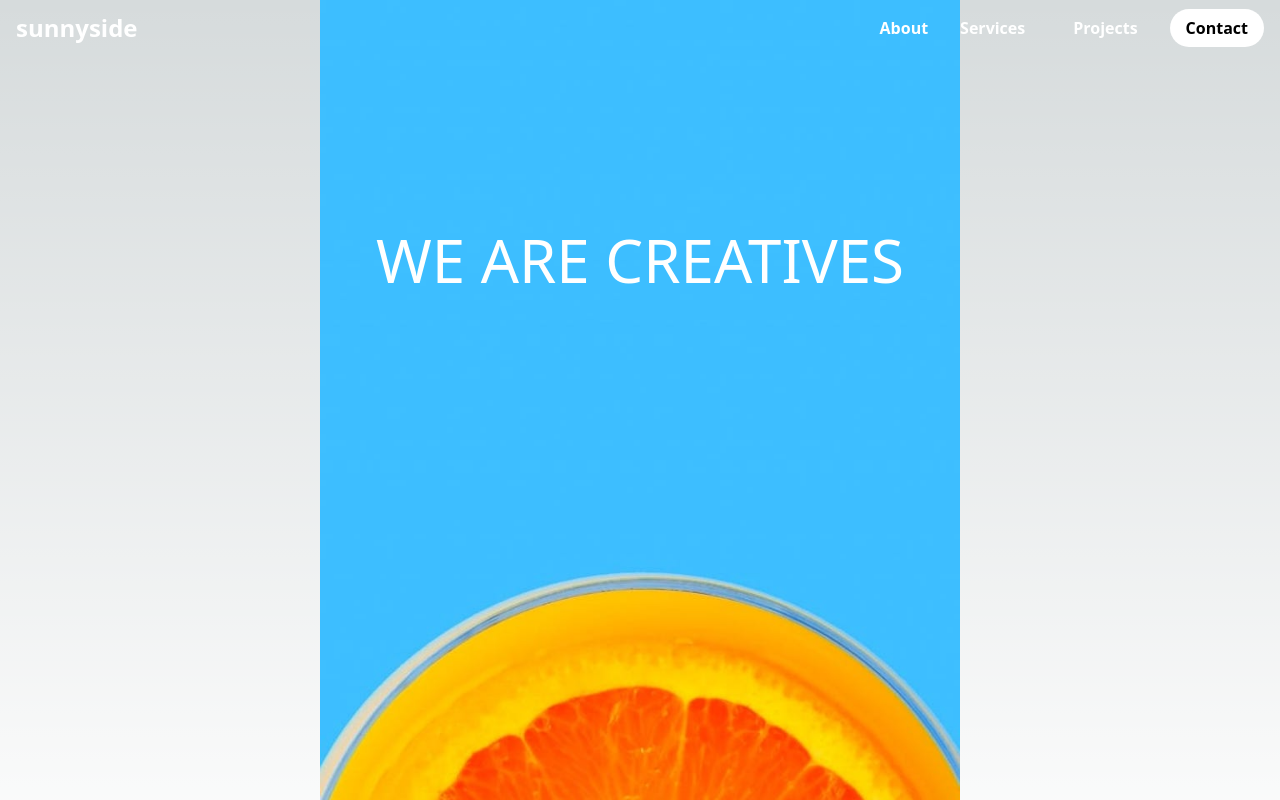
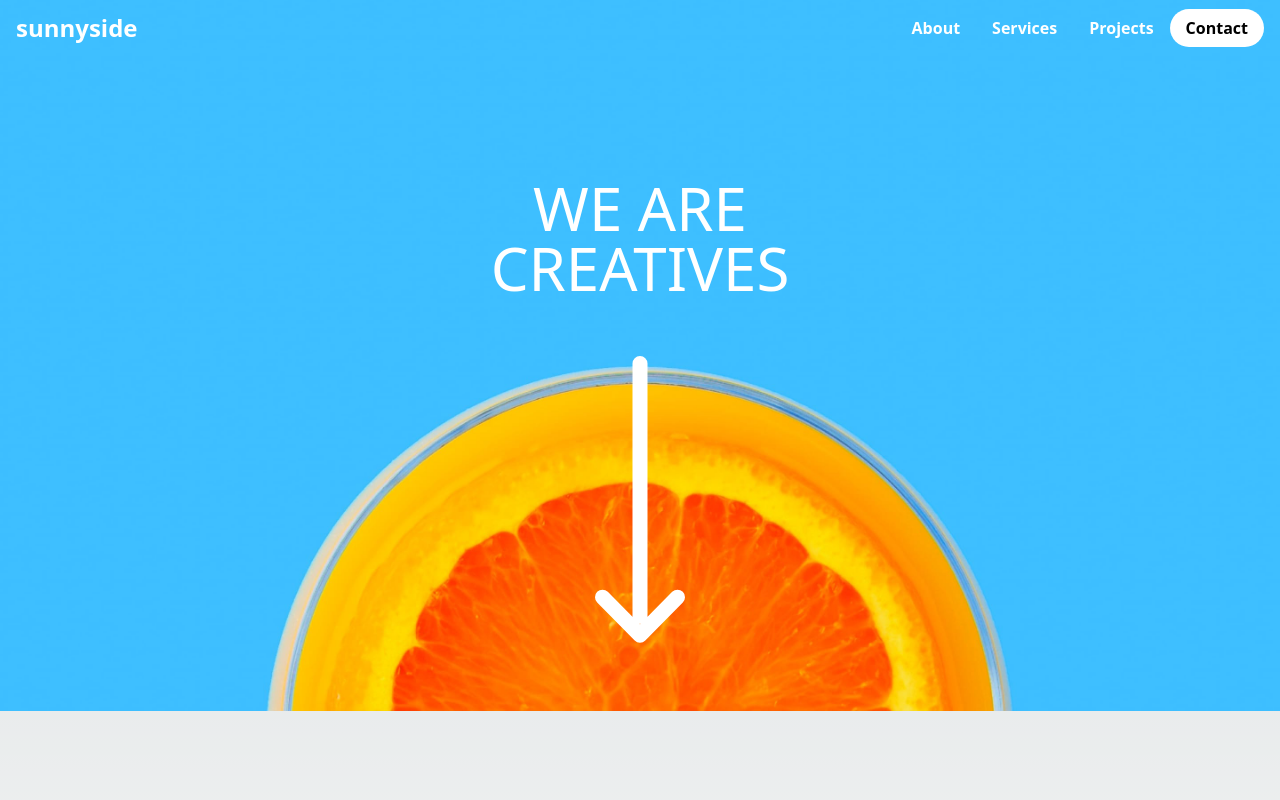
Before and after one commit to timbosTours/Frontend-Mentor-Sunnyside-Agency, a Next.js app: page / in a window 1280 px wide. Shown: the top 800 px of the page. Built offline with nearby package versions, Linux system fonts and the light colour scheme.

Commit message:
responsive banner

```diff
--- /dev/null
+++ b/components/Banner.tsx
@@ -0,0 +1,29 @@
+import React from 'react'
+import Image from 'next/image'
+
+function Banner() {
+    return (
+        <>
+            <header className="relative flex justify-center items-center " >
+                <Image
+                    className="md:hidden"
+                    src={"/images/mobile/image-header.jpg"}
+                    alt={'header image'}
+                    width={800}
+                    height={500}
+                />
+                <Image
+                    className="max-md:hidden"
+                    src={"/images/desktop/image-header.jpg"}
+                    alt={'header image'}
+                    width={2000}
+                    height={1000}
+                />
+                <h1 className="uppercase text-6xl w-96 text-center text-white absolute top-1/4">we are creatives</h1>
+                <img className="absolute h-44 top-1/2 lg:h-72" src="/images/icon-arrow-down.svg" alt="down arrow" />
+            </header>
+        </>
+    )
+}
+
+export default Banner
--- a/components/Header.tsx
+++ /dev/null
@@ -1,20 +0,0 @@
-import React from 'react'
-import Image from 'next/image'
-
-function Header() {
-    return (
-        <>
-            <header className="relative flex justify-center items-center " >
-                <Image
-                    src={"/images/mobile/image-header.jpg"}
-                    alt={'header image'}
-                    width={640}
-                    height={500}
-                />
-                    <h1 className="uppercase text-6xl text-center text-white absolute top-1/4">we are creatives</h1>
-            </header>
-        </>
-    )
-}
-
-export default Header
--- a/components/Navbar.tsx
+++ b/components/Navbar.tsx
@@ -1,39 +1,39 @@
-import * as React from 'react';
+import React, {useState} from 'react';
 import Image from 'next/image';
 import Link from 'next/link';
 
 
-interface NavbarProps {
-    heading: string;
-}
+const Navbar = () => {
+    // const [isOpen, toggleOpen] = useState(null)
 
-const Navbar: React.FunctionComponent<NavbarProps> = ({ heading }) => {
     return (
-        <nav className="flex absolute items-center w-full justify-between px-4 py-3 ">
+        <nav className="flex absolute items-center w-full justify-between px-4 py-3 z-50">
         <div className="flex items-center text-2xl font-bold text-white mr-6">
-        {heading}
+        <h1 tabIndex={1}>sunnyside</h1>
         </div>
-        <div className='hidden md:block'>
-        <Link href="/About" className="px-4 py-2 font-bold text-white rounded-full hover:bg-transparent focus:outline-none focus:shadow-outline-blue active:bg-blue-800">
+        <ul className='hidden md:block'>
+        <Link href="/About" className="nav-link">
             About
         </Link>
-        <Link href="/Services" className="px-4 py-2 font-bold text-white  rounded-full hover:bg-transparent focus:outline-none focus:shadow-outline-blue active:bg-blue-800 mr-4">
+        <Link href="/Services" className="nav-link">
             Services
         </Link>
-        <Link href="Projects" className="px-4 py-2 font-bold text-white  rounded-full hover:bg-transparent focus:outline-none focus:shadow-outline-blue active:bg-blue-800 mr-4">
+        <Link href="Projects" className="nav-link">
             Projects
         </Link>
         <Link href="Contact" className="px-4 py-2 font-bold text-black bg-white rounded-full hover:bg-transparent focus:outline-none focus:shadow-outline-blue active:bg-blue-800">
             Contact
         </Link>
-        </div>
-                <div className='sm:hidden' >
+        </ul>
+            <div className='md:hidden' >
+                <button>
                     <Image
                         src={"/images/icon-hamburger.svg"}
                         alt="hamburger icon"
                         width={50}
                         height={50}
                     />
+                </button>
         </div>
     </nav>
     );
--- a/pages/index.tsx
+++ b/pages/index.tsx
@@ -2,7 +2,7 @@ import Head from 'next/head'
 import { Inter } from '@next/font/google'
 import styles from '../styles/Home.module.css'
 import Navbar from '../components/Navbar'
-import Header from '../components/Header'
+import Banner from '../components/Banner'
 
 const inter = Inter({ subsets: ['latin'] })
 
@@ -15,9 +15,9 @@ export default function Home() {
         <meta name="viewport" content="width=device-width, initial-scale=1" />
         <link rel="icon" href="/favicon.ico" />
       </Head>
+        <Navbar/>
+        <Banner/>
       <main className={styles.main} >
-        <Header/>
-        <Navbar heading={"sunnyside"} />
       </main>
     </>
   )
--- a/styles/Home.module.css
+++ b/styles/Home.module.css
@@ -5,7 +5,6 @@
   flex-direction: column;
   justify-content: space-between;
   align-items: center;
-  /* padding: 6rem; */
   min-height: 100vh;
 }
 
--- a/styles/globals.css
+++ b/styles/globals.css
@@ -1,6 +1,12 @@
 @tailwind base;
 @tailwind components;
 @tailwind utilities;
+
+@layer base {
+  .nav-link {
+    @apply px-4 py-2 font-bold text-white rounded-full hover:bg-transparent focus:outline-none active:bg-blue-800
+  }
+}
 
 :root {
   --max-width: 1100px;
--- a/tailwind.config.js
+++ b/tailwind.config.js
@@ -7,10 +7,10 @@ module.exports = {
   theme: {
     extend: {},
     screens: {
-      'sm': '700px',
+      'sm': '640px',
       // => @media (min-width: 640px) { ... }
 
-      'md': '700px',
+      'md': '768px',
       // => @media (min-width: 768px) { ... }
 
       'lg': '1024px',
```
